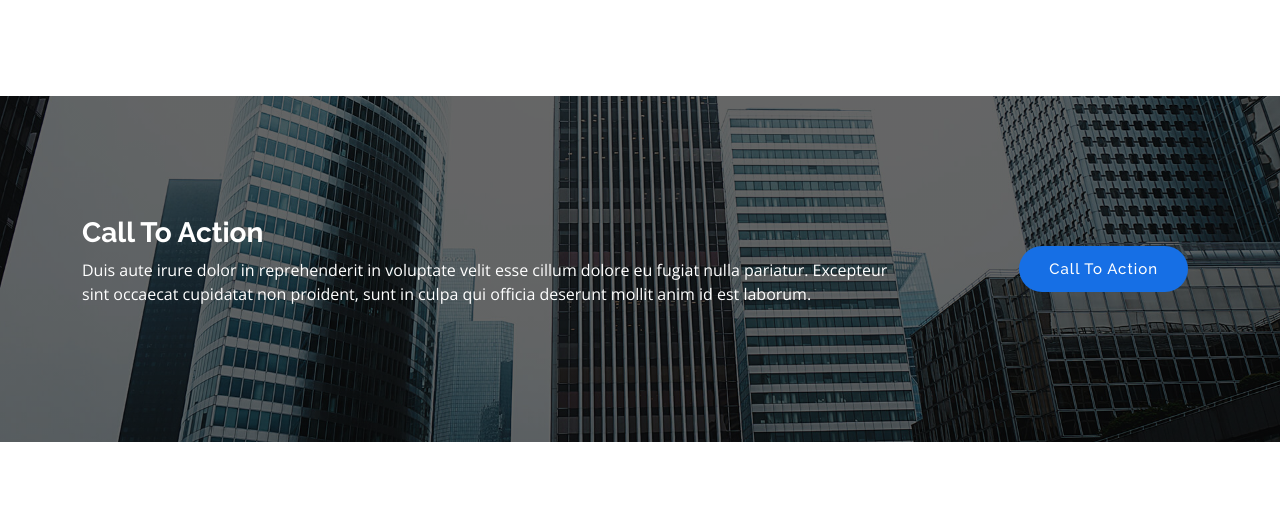
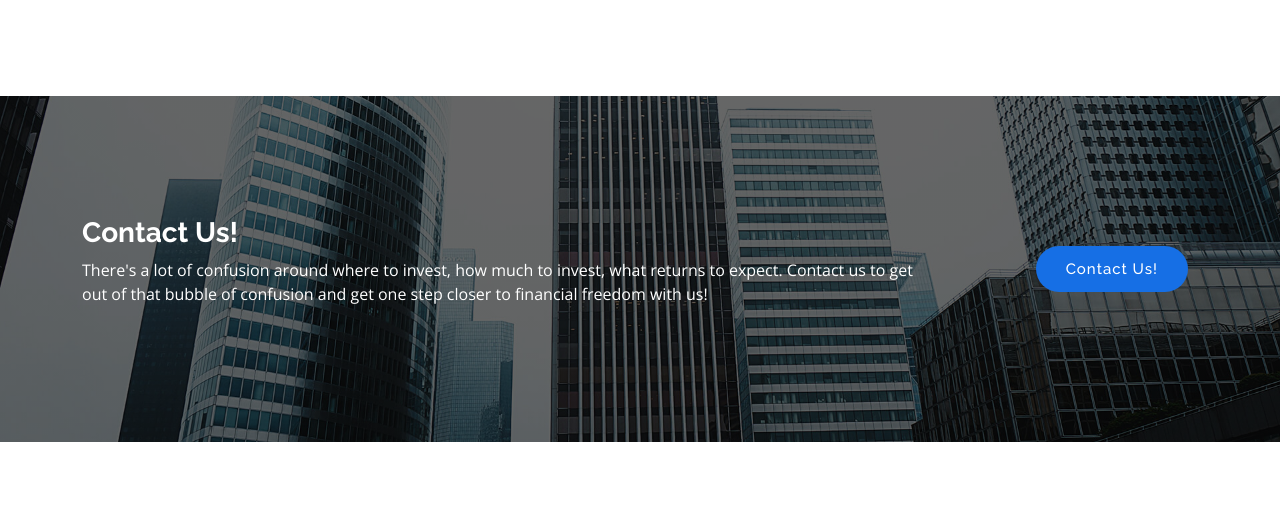
Before and after one commit to pissall20/finwiz, a Django app: page / in a window 1280 px wide. Shown: the part 1840-2346 px from the top of the page. Run offline with Django 4.2, Linux system fonts and the light colour scheme; data that the repository does not hold is empty; some libraries are stand-ins or nearby versions.

Commit message:
minor changes

```diff
--- a/website/templates/website/index.html
+++ b/website/templates/website/index.html
@@ -10,7 +10,7 @@
         <div class="row justify-content-center">
             <div class="col-xl-8">
                 <h1>FinWiz - We make your money work for you</h1>
-                <h2>We are team of financial advisors that help your money group exponentially</h2>
+                <h2>You work hard for your money, we'll work harder to get your money working for you.</h2>
                 <a href="https://www.youtube.com/watch?v=jDDaplaOz7Q" class="glightbox play-btn mb-4"></a>
             </div>
         </div>
@@ -110,13 +110,13 @@
 
             <div class="row">
                 <div class="col-lg-9 text-center text-lg-start">
-                    <h3>Call To Action</h3>
-                    <p> Duis aute irure dolor in reprehenderit in voluptate velit esse cillum dolore eu fugiat nulla
-                        pariatur. Excepteur sint occaecat cupidatat non proident, sunt in culpa qui officia deserunt
-                        mollit anim id est laborum.</p>
+                    <h3>Contact Us!</h3>
+                    <p> There's a lot of confusion around where to invest, how much to invest, what returns to expect.
+                        Contact us to get out of that bubble of confusion and get one step closer to financial freedom
+                        with us!</p>
                 </div>
                 <div class="col-lg-3 cta-btn-container text-center">
-                    <a class="cta-btn align-middle" href="#">Call To Action</a>
+                    <a class="cta-btn align-middle" href="#contact">Contact Us!</a>
                 </div>
             </div>
 
@@ -277,10 +277,11 @@
                         <ul>
                             {%for faq in faqs %}
                             <li>
-                                <a data-bs-toggle="collapse" class="collapse" data-bs-target="#accordion-list-{{ faq.id }}">
+                                <a data-bs-toggle="collapse" class="collapse"
+                                   data-bs-target="#accordion-list-{{ faq.id }}">
                                     {{ faq.question }}<i
-                                            class="bx bx-chevron-down icon-show"></i><i
-                                            class="bx bx-chevron-up icon-close"></i></a>
+                                        class="bx bx-chevron-down icon-show"></i><i
+                                        class="bx bx-chevron-up icon-close"></i></a>
                                 <div id="accordion-list-{{ faq.id }}" class="collapse" data-bs-parent=".accordion-list">
                                     <p>
                                         {{ faq.answer }}
@@ -315,7 +316,7 @@
                 <div class="col-lg-3 col-md-6 d-flex align-items-stretch mt-4" data-aos="fade-up" data-aos-delay="100">
                     <div class="member">
                         <div class="member-img">
-<!--                            <img src="{% static 'website/img/team/profile-for-site.jpg' %}" class="img-fluid" alt="">-->
+                            <!--                            <img src="{% static 'website/img/team/profile-for-site.jpg' %}" class="img-fluid" alt="">-->
                             <img src="{{ member.photo.url }}" class="img-fluid" alt="">
                             <div class="social">
                                 <a href="{{member.twitter}}"><i class="bi bi-twitter"></i></a>
@@ -499,6 +500,7 @@
 
 
 
+
 </script>
 
 {% endblock page_js %}
```
